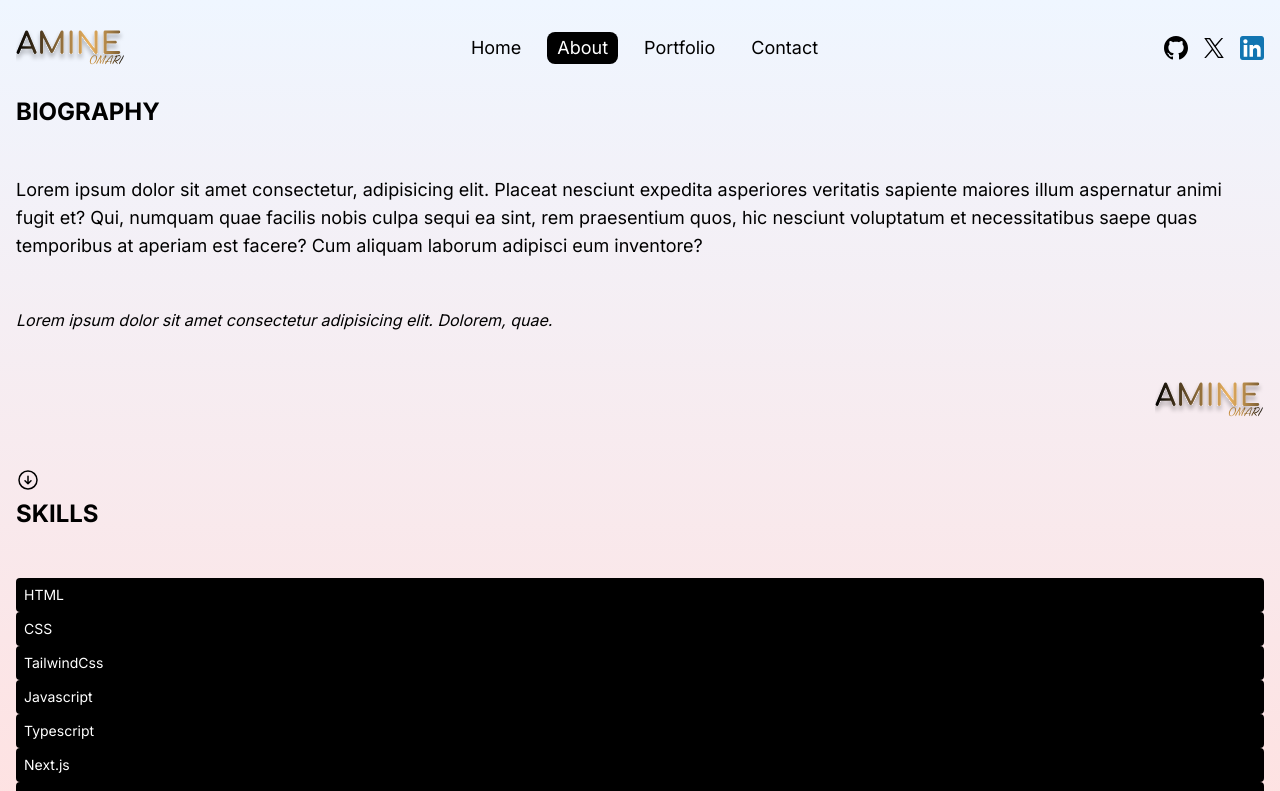
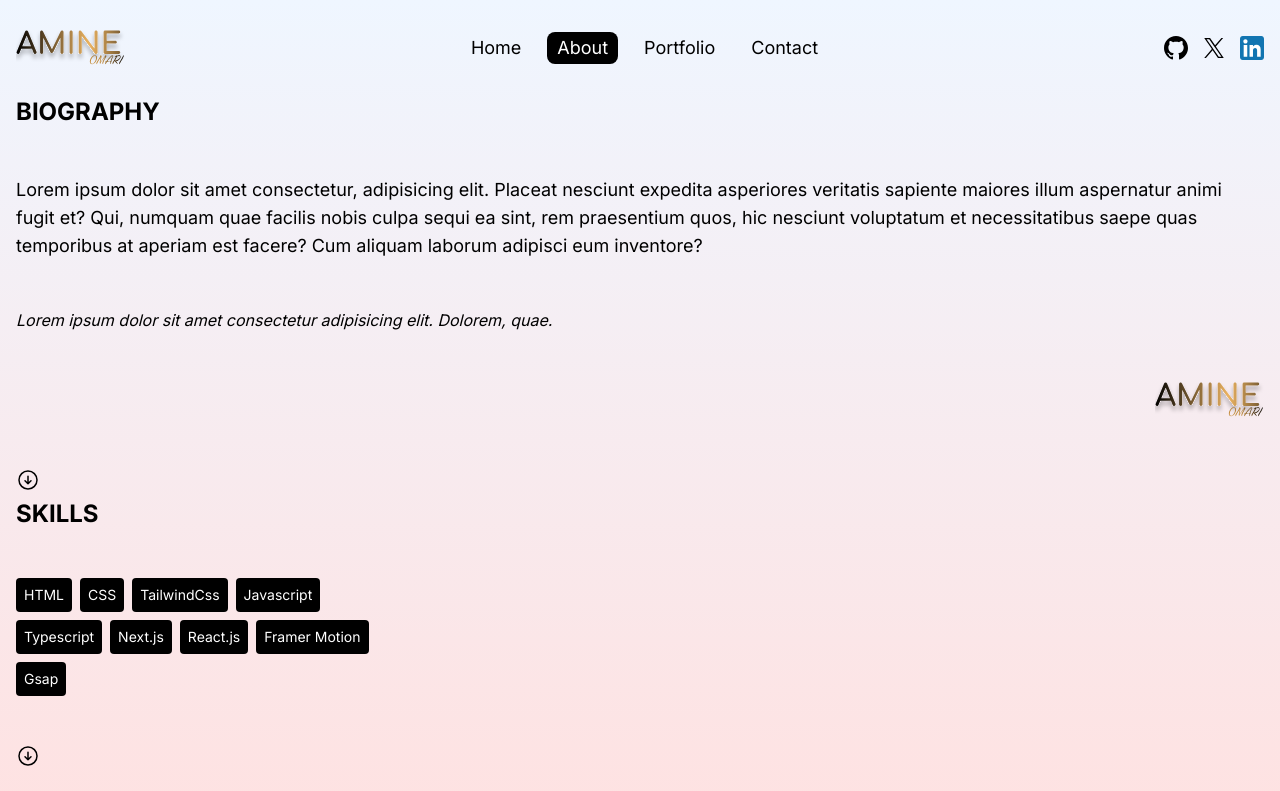
Before and after one commit to amine-omari/my-portfolio, a Next.js app: page /about in a window 1280 px wide. Shown: the top 791 px of the page. Built offline with nearby package versions, Linux system fonts and the light colour scheme.

Commit message:
fix: Skills list style

```diff
--- a/src/app/about/page.jsx
+++ b/src/app/about/page.jsx
@@ -95,7 +95,7 @@ const AboutPage = () => {
             <h1 className="font-bold text-2xl">SKILLS</h1>
 
             {/* Skills List*/}
-            <div>
+            <div className="flex flex-wrap max-w-sm gap-2">
               {SKILLS.map(({ id, label }) => (
                 <Skill key={id} label={label} />
               ))}
```
